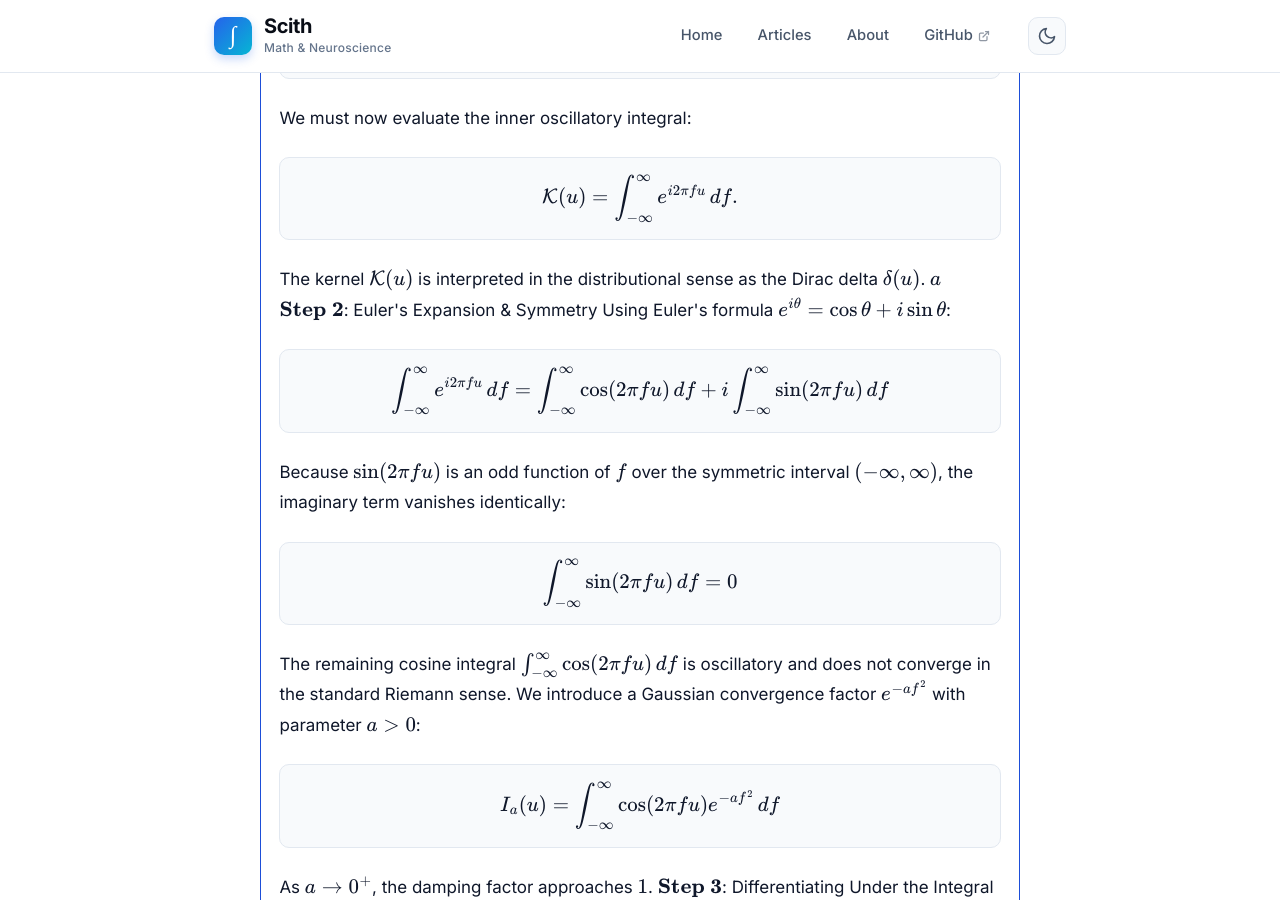
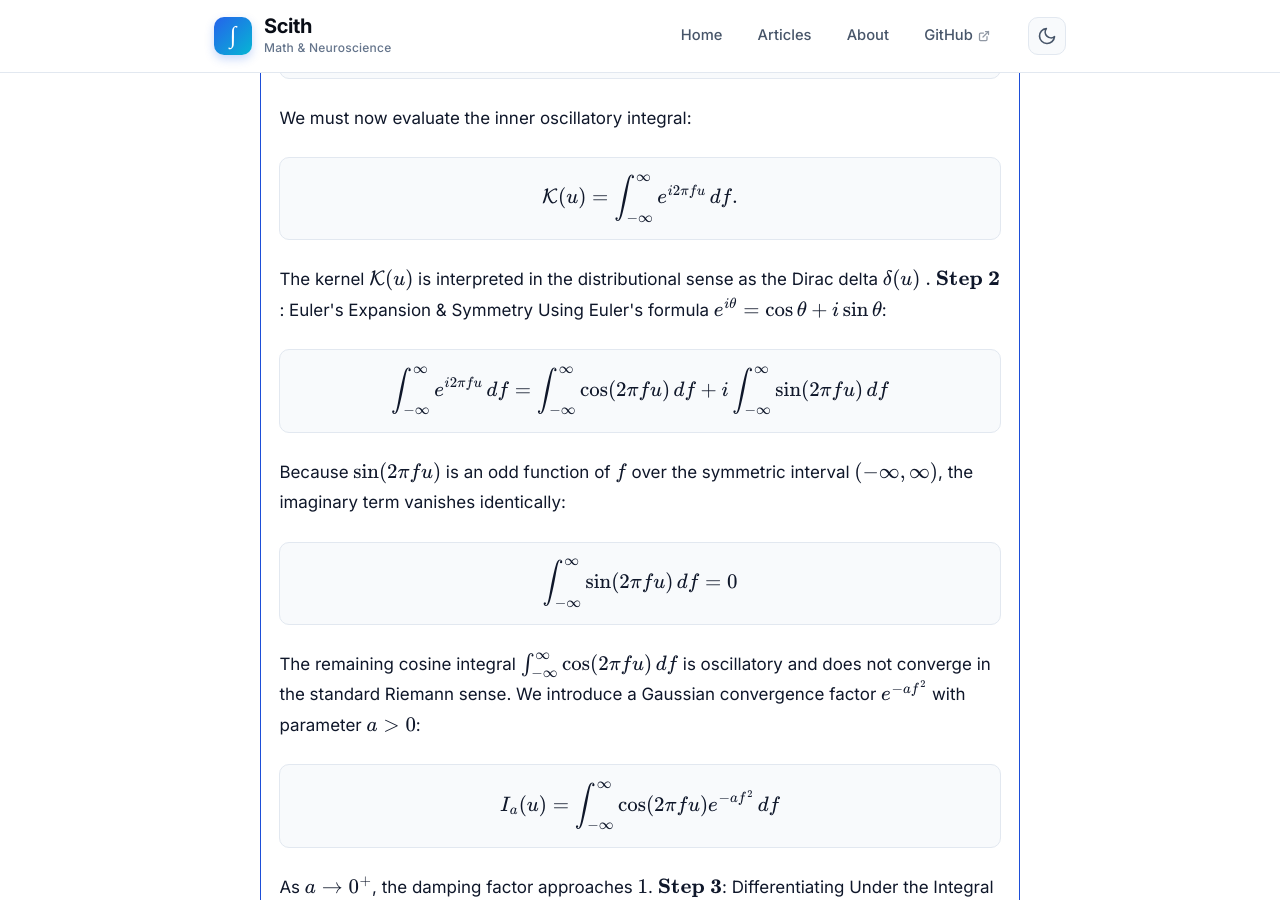
Before and after one commit to yashmrsawant/yashmrsawant.github.io, a Jekyll site: the page built from _posts/2026-04-01-the-fourier-transform-theory-proofs-and-neural-applications.md, in a window 1280 px wide and 900 px high, scrolled down 8214 px. Built offline with Jekyll 4.4.1, drawn with Linux system fonts in a browser that asks for light colours.

Commit message:
Auto-commit: Update blog 2026-10-18 12:22:46

```diff
--- a/_posts/2026-04-01-the-fourier-transform-theory-proofs-and-neural-applications.md
+++ b/_posts/2026-04-01-the-fourier-transform-theory-proofs-and-neural-applications.md
@@ -291,10 +291,10 @@ $$
 $$
 
 
-The kernel \(\mathcal{K}(u)\) is interpreted in the distributional sense as the Dirac delta \(\delta(u)\).
+The kernel \(\mathcal{K}(u)\) is interpreted in the distributional sense as the Dirac delta \(\delta(u)\)
 
 
-$a\\$
+$.\\$
 
 $\textbf{Step 2}$: Euler's Expansion & Symmetry
 
```
